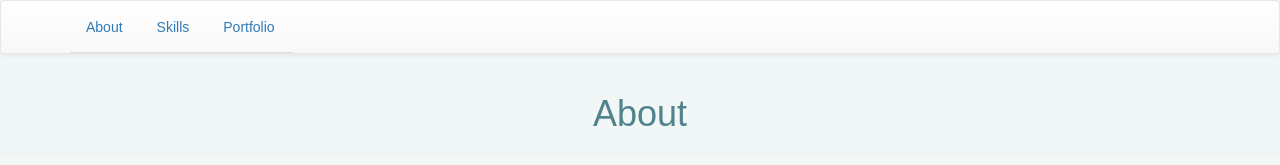
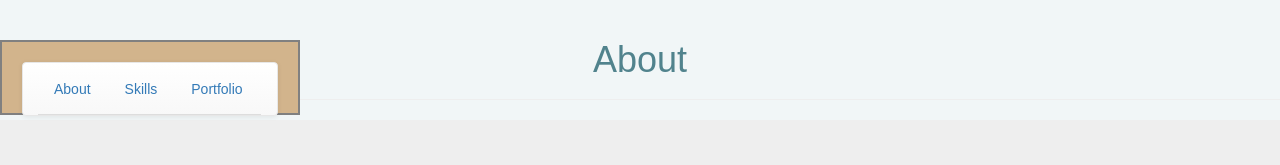
Before and after one commit to jonathanansley/portfolio-jonathanansley, a React (Create React App) app: page /#/ in a window 1280 px wide. Shown: the top 165 px of the page. Built offline with nearby package versions, Linux system fonts and the light colour scheme.

Commit message:
another test of continuous Heroku deployment

```diff
--- a/src/components/Menu.js
+++ b/src/components/Menu.js
@@ -6,7 +6,7 @@ export default class Menu extends React.Component {
   render() {
     return (
 
-      <div className='header'>
+      <div className='menubar'>
 
         <Navbar>
 
```
